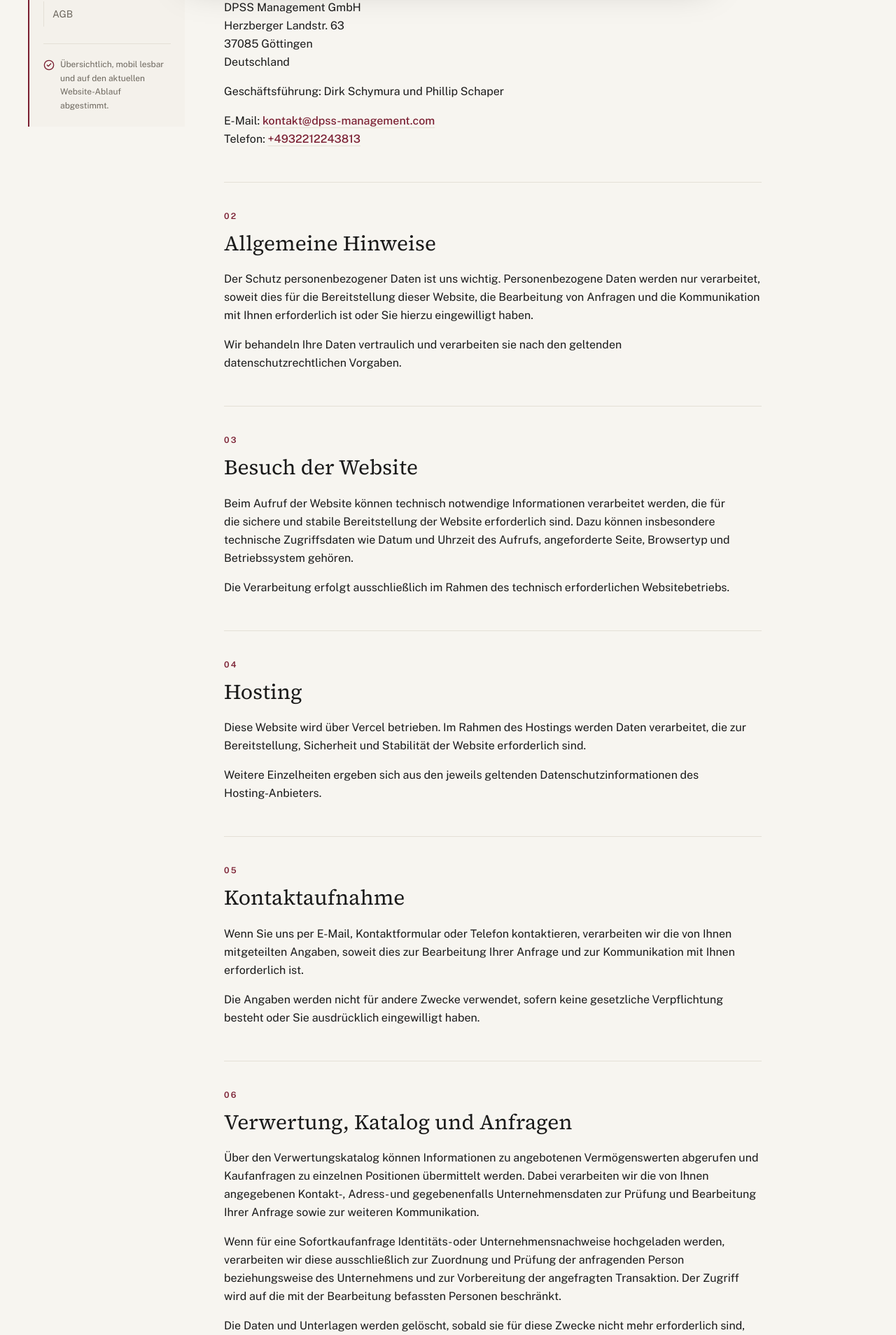
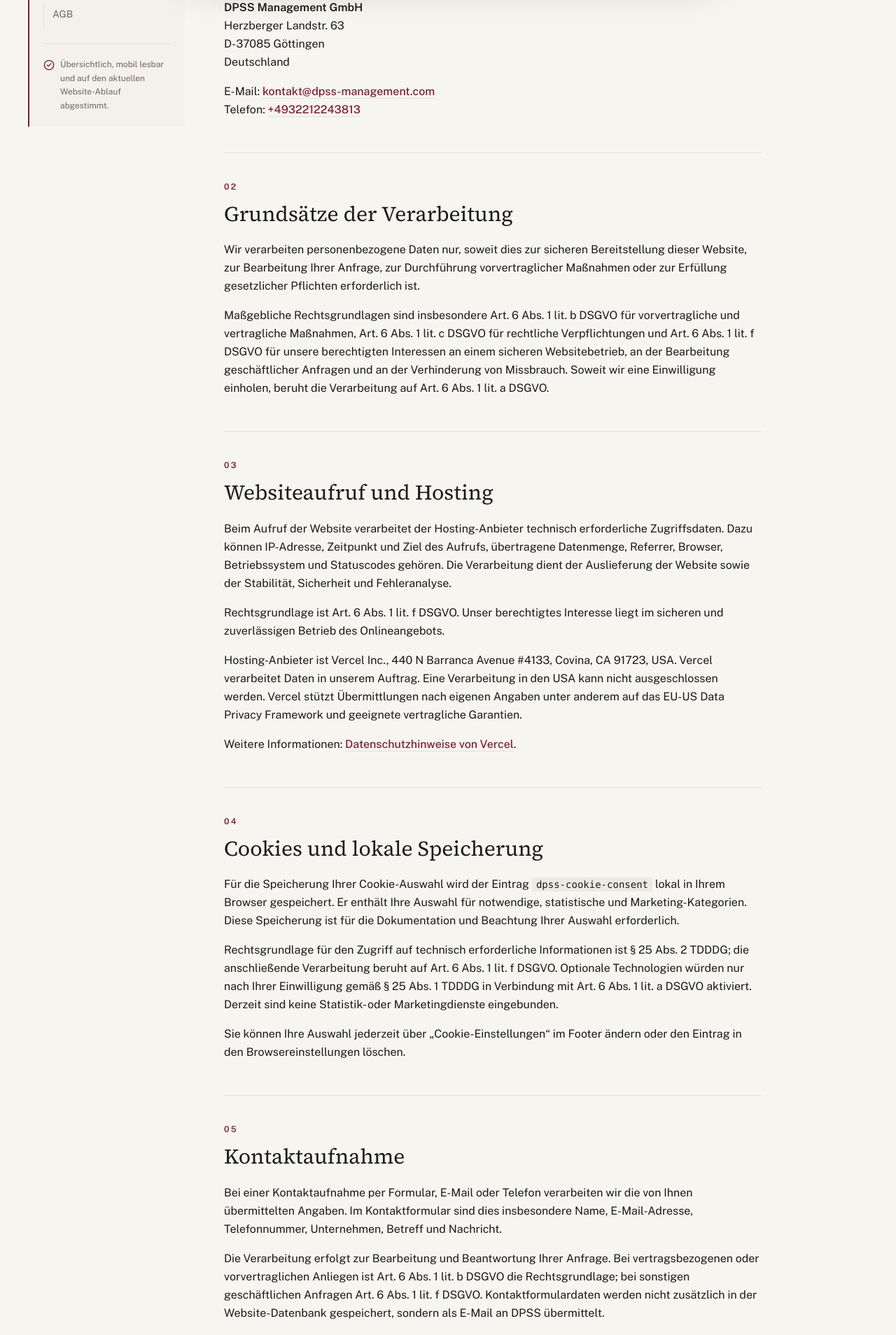
Before and after one commit to mueller433/kanzlei-website, a Next.js app: page /datenschutz in a window 1280 px wide. Shown: the part 812-2720 px from the top of the page at 70% size. Built offline with nearby package versions, Linux system fonts and the light colour scheme.

Commit message:
Expand privacy notice for site and purchase inquiries

```diff
--- a/app/(frontend)/datenschutz/page.tsx
+++ b/app/(frontend)/datenschutz/page.tsx
@@ -1,64 +1,257 @@
 import { LegalPageLayout, LegalSection, LegalSections } from '@/components/legal-page-layout'
-import { KANZLEI } from '@/lib/kanzlei-daten'
+import { KANZLEI, KANZLEI_ORT } from '@/lib/kanzlei-daten'
 
 export const metadata = {
   title: 'Datenschutz | DPSS Management GmbH',
-  description: 'Datenschutzerklärung der DPSS Management GmbH.',
+  description: 'Datenschutzhinweise der DPSS Management GmbH für Website, Kontakt und Kaufanfragen.',
 }
 
 export default function DatenschutzSeite() {
   return (
     <LegalPageLayout
       titel="Datenschutzerklärung"
-      beschreibung="Informationen über die Verarbeitung personenbezogener Daten auf der Website der DPSS Management GmbH."
+      beschreibung="Transparent erklärt: welche Daten beim Websitebesuch, bei Kontakt- und Kaufanfragen verarbeitet werden."
+      current="datenschutz"
+      stand="14. September 2026"
     >
       <LegalSections>
         <LegalSection nummer="01" titel="Verantwortlicher">
-          <p>Verantwortlich für die Verarbeitung personenbezogener Daten auf dieser Website ist:</p>
-          <p>DPSS Management GmbH<br />Herzberger Landstr. 63<br />37085 Göttingen<br />Deutschland</p>
-          <p>Geschäftsführung: Dirk Schymura und Phillip Schaper</p>
-          <p>E-Mail: <a className="underline decoration-border underline-offset-4 hover:text-accent" href={KANZLEI.email.href}>{KANZLEI.email.anzeige}</a><br />Telefon: <a className="underline decoration-border underline-offset-4 hover:text-accent" href={KANZLEI.telefon.href}>{KANZLEI.telefon.anzeige}</a></p>
+          <p>Verantwortlicher im Sinne der Datenschutz-Grundverordnung (DSGVO) ist:</p>
+          <address className="not-italic">
+            <strong className="block">{KANZLEI.name}</strong>
+            <span className="block">{KANZLEI.adresse.strasse}</span>
+            <span className="block">{KANZLEI_ORT}</span>
+            <span className="block">Deutschland</span>
+          </address>
+          <p>
+            E-Mail: <a href={KANZLEI.email.href}>{KANZLEI.email.anzeige}</a>
+            <br />
+            Telefon: <a href={KANZLEI.telefon.href}>{KANZLEI.telefon.anzeige}</a>
+          </p>
         </LegalSection>
-        <LegalSection nummer="02" titel="Allgemeine Hinweise">
-          <p>Der Schutz personenbezogener Daten ist uns wichtig. Personenbezogene Daten werden nur verarbeitet, soweit dies für die Bereitstellung dieser Website, die Bearbeitung von Anfragen und die Kommunikation mit Ihnen erforderlich ist oder Sie hierzu eingewilligt haben.</p>
-          <p>Wir behandeln Ihre Daten vertraulich und verarbeiten sie nach den geltenden datenschutzrechtlichen Vorgaben.</p>
+
+        <LegalSection nummer="02" titel="Grundsätze der Verarbeitung">
+          <p>
+            Wir verarbeiten personenbezogene Daten nur, soweit dies zur sicheren Bereitstellung
+            dieser Website, zur Bearbeitung Ihrer Anfrage, zur Durchführung vorvertraglicher
+            Maßnahmen oder zur Erfüllung gesetzlicher Pflichten erforderlich ist.
+          </p>
+          <p>
+            Maßgebliche Rechtsgrundlagen sind insbesondere Art. 6 Abs. 1 lit. b DSGVO für
+            vorvertragliche und vertragliche Maßnahmen, Art. 6 Abs. 1 lit. c DSGVO für rechtliche
+            Verpflichtungen und Art. 6 Abs. 1 lit. f DSGVO für unsere berechtigten Interessen an
+            einem sicheren Websitebetrieb, an der Bearbeitung geschäftlicher Anfragen und an der
+            Verhinderung von Missbrauch. Soweit wir eine Einwilligung einholen, beruht die
+            Verarbeitung auf Art. 6 Abs. 1 lit. a DSGVO.
+          </p>
         </LegalSection>
-        <LegalSection nummer="03" titel="Besuch der Website">
-          <p>Beim Aufruf der Website können technisch notwendige Informationen verarbeitet werden, die für die sichere und stabile Bereitstellung der Website erforderlich sind. Dazu können insbesondere technische Zugriffsdaten wie Datum und Uhrzeit des Aufrufs, angeforderte Seite, Browsertyp und Betriebssystem gehören.</p>
-          <p>Die Verarbeitung erfolgt ausschließlich im Rahmen des technisch erforderlichen Websitebetriebs.</p>
+
+        <LegalSection nummer="03" titel="Websiteaufruf und Hosting">
+          <p>
+            Beim Aufruf der Website verarbeitet der Hosting-Anbieter technisch erforderliche
+            Zugriffsdaten. Dazu können IP-Adresse, Zeitpunkt und Ziel des Aufrufs, übertragene
+            Datenmenge, Referrer, Browser, Betriebssystem und Statuscodes gehören. Die Verarbeitung
+            dient der Auslieferung der Website sowie der Stabilität, Sicherheit und Fehleranalyse.
+          </p>
+          <p>
+            Rechtsgrundlage ist Art. 6 Abs. 1 lit. f DSGVO. Unser berechtigtes Interesse liegt im
+            sicheren und zuverlässigen Betrieb des Onlineangebots.
+          </p>
+          <p>
+            Hosting-Anbieter ist Vercel Inc., 440 N Barranca Avenue #4133, Covina, CA 91723, USA.
+            Vercel verarbeitet Daten in unserem Auftrag. Eine Verarbeitung in den USA kann nicht
+            ausgeschlossen werden. Vercel stützt Übermittlungen nach eigenen Angaben unter anderem
+            auf das EU-US Data Privacy Framework und geeignete vertragliche Garantien.
+          </p>
+          <p>
+            Weitere Informationen: <a href="https://vercel.com/legal/privacy-notice" target="_blank" rel="noreferrer">Datenschutzhinweise von Vercel</a>.
+          </p>
         </LegalSection>
-        <LegalSection nummer="04" titel="Hosting">
-          <p>Diese Website wird über Vercel betrieben. Im Rahmen des Hostings werden Daten verarbeitet, die zur Bereitstellung, Sicherheit und Stabilität der Website erforderlich sind.</p>
-          <p>Weitere Einzelheiten ergeben sich aus den jeweils geltenden Datenschutzinformationen des Hosting-Anbieters.</p>
+
+        <LegalSection nummer="04" titel="Cookies und lokale Speicherung">
+          <p>
+            Für die Speicherung Ihrer Cookie-Auswahl wird der Eintrag
+            <code className="mx-1 break-all bg-muted px-1.5 py-0.5 text-sm">dpss-cookie-consent</code>
+            lokal in Ihrem Browser gespeichert. Er enthält Ihre Auswahl für notwendige,
+            statistische und Marketing-Kategorien. Diese Speicherung ist für die Dokumentation und
+            Beachtung Ihrer Auswahl erforderlich.
+          </p>
+          <p>
+            Rechtsgrundlage für den Zugriff auf technisch erforderliche Informationen ist § 25
+            Abs. 2 TDDDG; die anschließende Verarbeitung beruht auf Art. 6 Abs. 1 lit. f DSGVO.
+            Optionale Technologien würden nur nach Ihrer Einwilligung gemäß § 25 Abs. 1 TDDDG in
+            Verbindung mit Art. 6 Abs. 1 lit. a DSGVO aktiviert. Derzeit sind keine Statistik- oder
+            Marketingdienste eingebunden.
+          </p>
+          <p>
+            Sie können Ihre Auswahl jederzeit über „Cookie-Einstellungen“ im Footer ändern oder den
+            Eintrag in den Browsereinstellungen löschen.
+          </p>
         </LegalSection>
+
         <LegalSection nummer="05" titel="Kontaktaufnahme">
-          <p>Wenn Sie uns per E-Mail, Kontaktformular oder Telefon kontaktieren, verarbeiten wir die von Ihnen mitgeteilten Angaben, soweit dies zur Bearbeitung Ihrer Anfrage und zur Kommunikation mit Ihnen erforderlich ist.</p>
-          <p>Die Angaben werden nicht für andere Zwecke verwendet, sofern keine gesetzliche Verpflichtung besteht oder Sie ausdrücklich eingewilligt haben.</p>
+          <p>
+            Bei einer Kontaktaufnahme per Formular, E-Mail oder Telefon verarbeiten wir die von
+            Ihnen übermittelten Angaben. Im Kontaktformular sind dies insbesondere Name,
+            E-Mail-Adresse, Telefonnummer, Unternehmen, Betreff und Nachricht.
+          </p>
+          <p>
+            Die Verarbeitung erfolgt zur Bearbeitung und Beantwortung Ihrer Anfrage. Bei
+            vertragsbezogenen oder vorvertraglichen Anliegen ist Art. 6 Abs. 1 lit. b DSGVO die
+            Rechtsgrundlage; bei sonstigen geschäftlichen Anfragen Art. 6 Abs. 1 lit. f DSGVO.
+            Kontaktformulardaten werden nicht zusätzlich in der Website-Datenbank gespeichert,
+            sondern als E-Mail an DPSS übermittelt.
+          </p>
         </LegalSection>
-        <LegalSection nummer="06" titel="Verwertung, Katalog und Anfragen">
-          <p>Über den Verwertungskatalog können Informationen zu angebotenen Vermögenswerten abgerufen und Kaufanfragen zu einzelnen Positionen übermittelt werden. Dabei verarbeiten wir die von Ihnen angegebenen Kontakt-, Adress- und gegebenenfalls Unternehmensdaten zur Prüfung und Bearbeitung Ihrer Anfrage sowie zur weiteren Kommunikation.</p>
-          <p>Wenn für eine Sofortkaufanfrage Identitäts- oder Unternehmensnachweise hochgeladen werden, verarbeiten wir diese ausschließlich zur Zuordnung und Prüfung der anfragenden Person beziehungsweise des Unternehmens und zur Vorbereitung der angefragten Transaktion. Der Zugriff wird auf die mit der Bearbeitung befassten Personen beschränkt.</p>
-          <p>Die Daten und Unterlagen werden gelöscht, sobald sie für diese Zwecke nicht mehr erforderlich sind, soweit keine gesetzlichen Aufbewahrungspflichten oder berechtigten Gründe für eine weitere Speicherung bestehen.</p>
+
+        <LegalSection nummer="06" titel="Katalog- und Sofortkaufanfragen">
+          <p>
+            Bei einer Kaufanfrage verarbeiten wir Produktbezug, Käuferart, Name, Kontakt- und
+            Anschriftdaten sowie – bei Unternehmen – Firmenname und gegebenenfalls Handelsregister-
+            und Umsatzsteuer-Identifikationsnummer. Diese Angaben benötigen wir zur Identifikation,
+            Verfügbarkeitsprüfung, Kommunikation und Vorbereitung einer möglichen Transaktion.
+          </p>
+          <p>
+            Rechtsgrundlage ist Art. 6 Abs. 1 lit. b DSGVO. Die Prüfung der Identität und der Schutz
+            vor missbräuchlichen oder betrügerischen Anfragen beruhen ergänzend auf Art. 6 Abs. 1
+            lit. f DSGVO.
+          </p>
+          <div className="border-l-2 border-accent bg-muted/35 px-4 py-4 sm:px-5">
+            <p className="font-semibold text-foreground">Umgang mit Identitätsnachweisen</p>
+            <p className="mt-2 text-sm leading-relaxed">
+              Hochgeladene Ausweis- oder Unternehmensnachweise werden während der Anfrage
+              ausschließlich im flüchtigen Serverspeicher verarbeitet und als E-Mail-Anhang an
+              DPSS übermittelt. Die Dateien werden weder in der Website-Datenbank noch im
+              Vercel-Blob-Speicher abgelegt. In der Datenbank werden lediglich die Angaben zur
+              Kaufanfrage sowie Bezeichnung und Dateiname der eingereichten Dokumente gespeichert.
+              Die E-Mail mit den Anhängen verbleibt anschließend im geschäftlichen Postfach, bis sie
+              für Prüfung, Abwicklung oder Nachweis nicht mehr erforderlich ist.
+            </p>
+          </div>
+          <p>
+            Ohne die als Pflichtfelder gekennzeichneten Angaben und Nachweise kann die Kaufanfrage
+            nicht geprüft und übermittelt werden. Eine automatisierte Entscheidung oder ein
+            Profiling findet nicht statt. Die Eingangsbestätigung ist noch keine Annahme eines
+            Kaufangebots.
+          </p>
         </LegalSection>
-        <LegalSection nummer="07" titel="Cookies und ähnliche Technologien">
-          <p>Diese Website verwendet technisch notwendige Speichermechanismen, die für den Betrieb und die Darstellung der Website erforderlich sind. Ihre Auswahl im Consent-System kann lokal in Ihrem Browser gespeichert werden.</p>
-          <p>Optionale Analyse- oder Marketing-Technologien werden derzeit nicht aktiviert. Falls künftig optionale Technologien eingesetzt werden, werden sie nur nach Ihrer Einwilligung aktiviert. Sie können Ihre Auswahl jederzeit über „Cookie-Einstellungen“ im Footer ändern.</p>
+
+        <LegalSection nummer="07" titel="E-Mail-Versand über Resend">
+          <p>
+            Für den Versand interner Benachrichtigungen und automatischer Eingangsbestätigungen
+            nutzen wir Resend, einen Dienst der Plus Five Five, Inc., USA. Dabei werden
+            E-Mail-Adresse, Nachrichten- beziehungsweise Anfragedaten sowie die für die jeweilige
+            Nachricht erforderlichen Inhalte verarbeitet. Bei Kaufanfragen werden die
+            Identitätsnachweise als E-Mail-Anhang übertragen.
+          </p>
+          <p>
+            Der Einsatz erfolgt zur Bearbeitung Ihrer Anfrage auf Grundlage von Art. 6 Abs. 1 lit.
+            b DSGVO beziehungsweise Art. 6 Abs. 1 lit. f DSGVO. Eine Verarbeitung in den USA kann
+            stattfinden. Resend stellt nach eigenen Angaben ein Data Processing Addendum bereit
+            und ist unter dem EU-US Data Privacy Framework zertifiziert.
+          </p>
+          <p>
+            Weitere Informationen: <a href="https://resend.com/legal/privacy-policy" target="_blank" rel="noreferrer">Datenschutzhinweise von Resend</a>.
+          </p>
         </LegalSection>
-        <LegalSection nummer="08" titel="Externe Dienste">
-          <p>Die Website nutzt Vercel für das Hosting sowie Payload CMS für die Verwaltung der Websiteinhalte und Katalogpositionen. Darüber hinaus werden keine Analyse-, Marketing-, Karten-, Video- oder Social-Media-Dienste eingebunden.</p>
+
+        <LegalSection nummer="08" titel="CMS, Datenbank und Medien">
+          <p>
+            Inhalte, Katalogpositionen und die Metadaten von Kaufanfragen werden mit Payload CMS
+            verwaltet. Als Datenbank wird eine PostgreSQL-Datenbank eingesetzt. Öffentlich
+            dargestellte Medien des Katalogs können im Vercel-Blob-Speicher liegen.
+            Identifikationsdokumente aus Kaufanfragen werden dort ausdrücklich nicht gespeichert.
+          </p>
+          <p>
+            Zugriff auf nicht öffentliche Verwaltungs- und Anfragedaten erhalten nur hierzu
+            berechtigte Personen und technisch erforderliche Auftragsverarbeiter.
+          </p>
         </LegalSection>
-        <LegalSection nummer="09" titel="Speicherdauer">
-          <p>Personenbezogene Daten werden nur so lange gespeichert, wie dies für den jeweiligen Zweck erforderlich ist oder gesetzliche Aufbewahrungspflichten bestehen. Die konkrete Speicherdauer richtet sich nach dem jeweiligen Verarbeitungszweck und den gesetzlichen Vorgaben.</p>
+
+        <LegalSection nummer="09" titel="Empfänger und Drittlandübermittlungen">
+          <p>
+            Daten erhalten innerhalb der DPSS Management GmbH nur Personen, die sie für die
+            Bearbeitung benötigen. Externe Empfänger sind insbesondere Hosting-, Datenbank-,
+            Speicher-, E-Mail- und IT-Dienstleister, soweit deren Einsatz erforderlich ist. Eine
+            Weitergabe kann außerdem erfolgen, wenn wir gesetzlich hierzu verpflichtet sind oder
+            sie zur Geltendmachung, Ausübung oder Verteidigung von Rechtsansprüchen erforderlich ist.
+          </p>
+          <p>
+            Bei Übermittlungen in Staaten außerhalb des Europäischen Wirtschaftsraums achten wir
+            auf ein zulässiges Übermittlungsinstrument, insbesondere einen Angemessenheitsbeschluss,
+            eine gültige Zertifizierung unter dem EU-US Data Privacy Framework oder
+            EU-Standardvertragsklauseln.
+          </p>
         </LegalSection>
-        <LegalSection nummer="10" titel="Rechte betroffener Personen">
-          <p>Sie haben im Rahmen der gesetzlichen Voraussetzungen das Recht auf Auskunft über Ihre personenbezogenen Daten, Berichtigung unrichtiger Daten, Löschung, Einschränkung der Verarbeitung, Datenübertragbarkeit sowie Widerspruch gegen bestimmte Verarbeitungen.</p>
-          <p>Eine erteilte Einwilligung können Sie jederzeit mit Wirkung für die Zukunft widerrufen. Zur Ausübung Ihrer Rechte genügt eine Mitteilung an die oben genannte Kontaktadresse.</p>
+
+        <LegalSection nummer="10" titel="Speicherdauer">
+          <p>
+            Wir speichern Daten nur so lange, wie sie für den jeweiligen Zweck benötigt werden.
+            Danach werden sie gelöscht, sofern keine gesetzlichen Aufbewahrungsfristen,
+            Nachweiserfordernisse oder berechtigten Interessen an einer weiteren Aufbewahrung
+            entgegenstehen. Handels- und steuerrechtlich relevante Unterlagen können den jeweils
+            geltenden gesetzlichen Aufbewahrungsfristen unterliegen.
+          </p>
+          <p>
+            Fehlgeschlagene oder rein allgemeine Anfragen werden gelöscht, sobald ihre weitere
+            Aufbewahrung nicht mehr erforderlich ist. Technische Protokolldaten werden nach den
+            für Betrieb und Sicherheit festgelegten Fristen des Hosting-Anbieters gelöscht oder
+            anonymisiert.
+          </p>
         </LegalSection>
-        <LegalSection nummer="11" titel="Beschwerderecht bei einer Aufsichtsbehörde">
-          <p>Sie haben das Recht, sich bei einer Datenschutzaufsichtsbehörde über die Verarbeitung Ihrer personenbezogenen Daten zu beschweren. Die für Sie zuständige Aufsichtsbehörde können Sie anhand Ihres gewöhnlichen Aufenthaltsorts, Ihres Arbeitsplatzes oder des Orts des mutmaßlichen Verstoßes bestimmen.</p>
+
+        <LegalSection nummer="11" titel="Ihre Datenschutzrechte">
+          <p>Im Rahmen der gesetzlichen Voraussetzungen haben Sie insbesondere das Recht auf:</p>
+          <ul className="list-disc space-y-2 pl-5">
+            <li>Auskunft über Ihre verarbeiteten personenbezogenen Daten,</li>
+            <li>Berichtigung unrichtiger oder Vervollständigung unvollständiger Daten,</li>
+            <li>Löschung oder Einschränkung der Verarbeitung,</li>
+            <li>Datenübertragbarkeit, soweit die Voraussetzungen erfüllt sind,</li>
+            <li>Widerspruch gegen Verarbeitungen auf Grundlage berechtigter Interessen und</li>
+            <li>Widerruf erteilter Einwilligungen mit Wirkung für die Zukunft.</li>
+          </ul>
+          <p>
+            Zur Ausübung Ihrer Rechte genügt eine Nachricht an{' '}
+            <a href={KANZLEI.email.href}>{KANZLEI.email.anzeige}</a>.
+          </p>
         </LegalSection>
-        <LegalSection nummer="12" titel="Aktualität und Änderung dieser Datenschutzerklärung">
-          <p>Wir können diese Datenschutzerklärung anpassen, wenn sich die Website, die eingesetzten Dienste oder die rechtlichen Anforderungen ändern. Maßgeblich ist jeweils die auf dieser Website veröffentlichte Fassung.</p>
+
+        <LegalSection nummer="12" titel="Beschwerderecht">
+          <p>
+            Sie können sich bei einer Datenschutzaufsichtsbehörde beschweren. Für Unternehmen mit
+            Sitz in Göttingen ist insbesondere der Landesbeauftragte für den Datenschutz
+            Niedersachsen zuständig.
+          </p>
+          <p>
+            Landesbeauftragter für den Datenschutz Niedersachsen
+            <br />
+            Prinzenstraße 5
+            <br />
+            30159 Hannover
+            <br />
+            E-Mail: <a href="mailto:poststelle@lfd.niedersachsen.de">poststelle@lfd.niedersachsen.de</a>
+            <br />
+            <a href="https://www.lfd.niedersachsen.de/beschwerde" target="_blank" rel="noreferrer">
+              Online-Beschwerde
+            </a>
+          </p>
+        </LegalSection>
+
+        <LegalSection nummer="13" titel="Datensicherheit">
+          <p>
+            Wir setzen angemessene technische und organisatorische Maßnahmen ein, um Daten gegen
+            Verlust, unbefugten Zugriff und Manipulation zu schützen. Die Übertragung zwischen
+            Ihrem Browser und dieser Website erfolgt verschlüsselt über HTTPS. Ein vollständig
+            risikofreier elektronischer Datentransfer kann dennoch nicht garantiert werden.
+          </p>
+        </LegalSection>
+
+        <LegalSection nummer="14" titel="Aktualität dieser Erklärung">
+          <p>
+            Wir passen diese Datenschutzerklärung an, wenn sich Funktionen, Dienstleister oder
+            rechtliche Anforderungen ändern. Maßgeblich ist die jeweils auf dieser Website
+            veröffentlichte Fassung.
+          </p>
         </LegalSection>
       </LegalSections>
     </LegalPageLayout>
```
